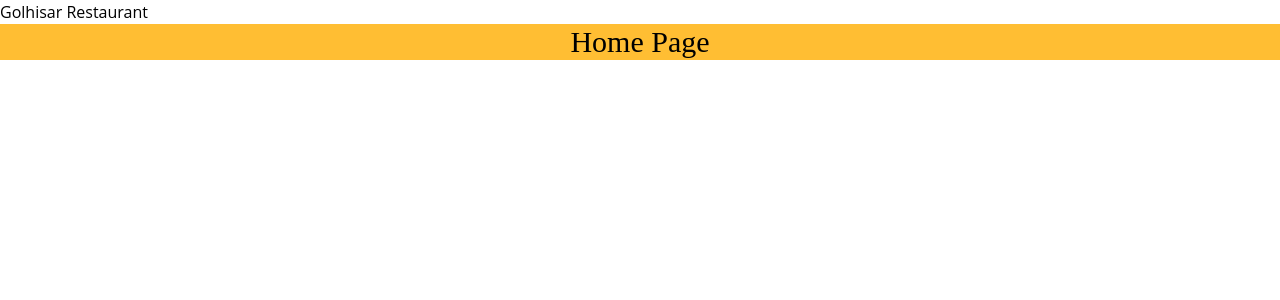
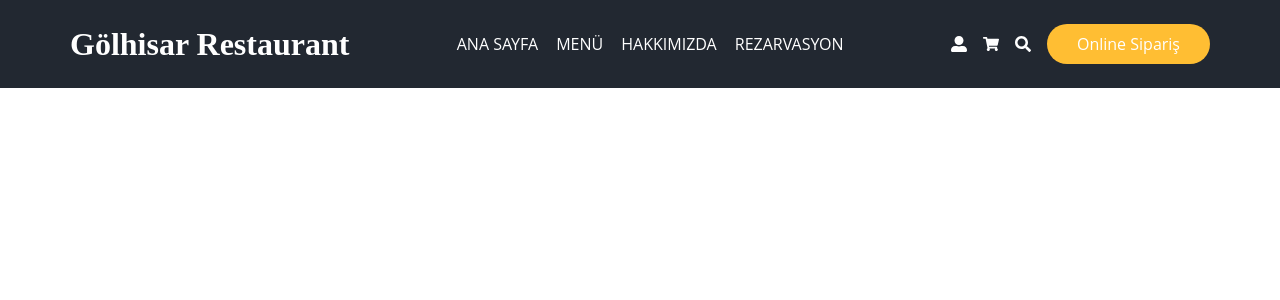
Before and after one commit to OsmanMuratTurgut/nextjs-gol-rest, a Next.js app: page / in a window 1280 px wide. Shown: the top 300 px of the page. Built offline with nearby package versions, Linux system fonts and the light colour scheme.

Commit message:
click-outside

```diff
--- /dev/null
+++ b/components/layout/Footer.jsx
@@ -0,0 +1,7 @@
+const Footer = () => {
+  return (
+    <div>Footer</div>
+  )
+}
+
+export default Footer
--- /dev/null
+++ b/components/layout/Header.jsx
@@ -0,0 +1,62 @@
+import { useState } from "react";
+import OutsideClickHandler from 'react-outside-click-handler';
+import Logo from "../ui/Logo";
+import { FaUserAlt, FaShoppingCart, FaSearch } from "react-icons/fa";
+import Title from "../ui/Title";
+
+const Header = () => {
+    const [isSearchModal, setIsSearchModal] = useState(false)
+  return (
+    <>
+    <div className="h-[5.5rem] bg-secondary">
+      <div className="container mx-auto flex justify-between items-center h-full text-white">
+        <div>
+          <Logo />
+        </div>
+        <div>
+          <ul className="flex gap-x-2">
+            <li className="px-[0.313rem] py-[0.625rem] uppercase hover:text-primary cursor-pointer">
+              <a href="">Ana Sayfa</a>
+            </li>
+            <li className="px-[0.313rem] py-[0.625rem] uppercase hover:text-primary cursor-pointer">
+              <a href="">Menü</a>
+            </li>
+            <li className="px-[0.313rem] py-[0.625rem] uppercase hover:text-primary cursor-pointer">
+              <a href="">Hakkımızda</a>
+            </li>
+            <li className="px-[0.313rem] py-[0.625rem] uppercase hover:text-primary cursor-pointer">
+              <a href="">Rezarvasyon</a>
+            </li>
+          </ul>
+        </div>
+        <div className="flex gap-x-4 items-center">
+          <a href="#">
+            <FaUserAlt className="hover:text-primary transition-all" />
+          </a>
+          <a href="#">
+            <FaShoppingCart className="hover:text-primary transition-all" />
+          </a>
+          <button onClick={()=> setIsSearchModal(true)}>
+            <FaSearch className="hover:text-primary transition-all" />
+          </button>
+          <a href="#">
+            <button className="btn-primary">Online Sipariş</button>
+          </a>
+        </div>
+      </div>
+
+    </div>
+
+    {isSearchModal &&  (
+    <OutsideClickHandler onOutsideClick={()=> setIsSearchModal(false)}>
+        <div className="">
+            <Title className={"text-9xl font-dancing"}>Çocuk</Title>
+        </div>
+    </OutsideClickHandler>
+    )}
+
+    </>
+  );
+};
+
+export default Header;
--- /dev/null
+++ b/components/ui/Logo.jsx
@@ -0,0 +1,7 @@
+const Logo = () => {
+  return (
+    <div className="text-[2rem] font-dancing font-bold">Gölhisar Restaurant</div>
+  )
+}
+
+export default Logo
--- /dev/null
+++ b/components/ui/Title.jsx
@@ -0,0 +1,7 @@
+const Title = ({children, className}) => {
+  return (
+    <div className={`${className}`}>{children}</div>
+  )
+}
+
+export default Title
--- a/package.json
+++ b/package.json
@@ -11,7 +11,9 @@
   "dependencies": {
     "next": "14.0.4",
     "react": "^18",
-    "react-dom": "^18"
+    "react-dom": "^18",
+    "react-icons": "^4.12.0",
+    "react-outside-click-handler": "^1.3.0"
   },
   "devDependencies": {
     "autoprefixer": "^10.4.16",
--- a/pages/index.jsx
+++ b/pages/index.jsx
@@ -1,5 +1,5 @@
 import Head from 'next/head'
-import Home from './home/home'
+import Header from '@/components/layout/Header'
 
 
 
@@ -7,13 +7,13 @@ export default function Index() {
   return (
     <>
       <Head>
-        <title>Create Next App</title>
+        <title>Golhisar Restaurant</title>
         <meta name="description" content="Generated by create next app" />
         <meta name="viewport" content="width=device-width, initial-scale=1" />
         <link rel="icon" href="/favicon.ico" />
       </Head>
-      <h1>Golhisar Restaurant</h1>
-     <Home />
+      <Header />
+
     </>
   )
 }
--- a/styles/globals.css
+++ b/styles/globals.css
@@ -12,4 +12,9 @@ html,
 body {
   max-width: 100vw;
   overflow-x: hidden;
+  font-family: "Open Sans", sans-serif;
 }
+
+.btn-primary {
+  @apply text-white px-[1.875rem] py-[0.5rem] rounded-3xl bg-primary cursor-pointer hover:opacity-70 transition-all disabled:opacity-50 disabled:cursor-not-allowed;
+}
--- a/tailwind.config.js
+++ b/tailwind.config.js
@@ -10,9 +10,19 @@ module.exports = {
   ],
   theme: {
     extend: {
+      container: {
+        screens: {
+          xs: "375px",
+          sm: "640px",
+          md: "768px",
+          lg: "1024px",
+          xl: "1140px",
+          "2xl": "1140px",
+        },
+      },
       colors: {
         primary : "#ffbe33",
-        secondary: "222831",
+        secondary: "#222831",
       },
       fontFamily: {
         dancing: ["Dancing Script", "cursive"],
```
Also changed, not shown: 1 other file (tests, documents, lock files or other folders).
